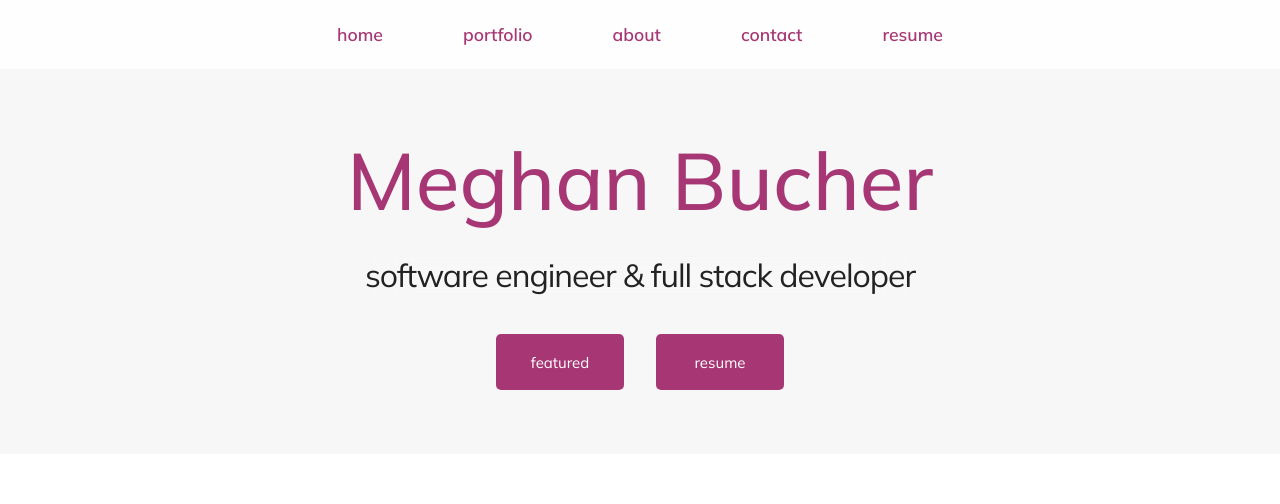
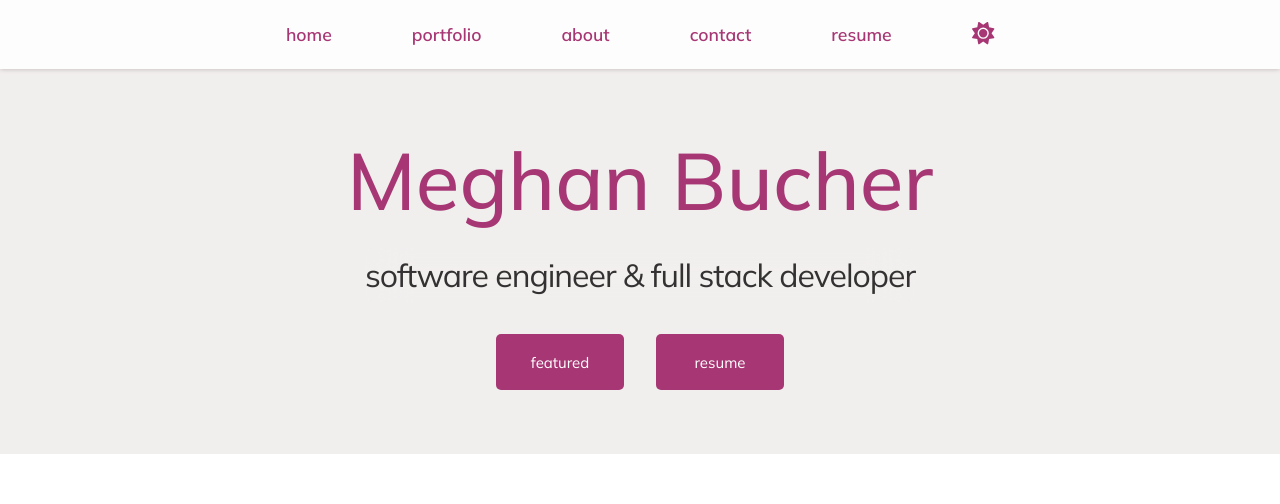
Before and after one commit to megbuch/portfolio-v2, a React (Create React App) app: page / in a window 1280 px wide. Shown: the top 504 px of the page. Built offline with nearby package versions, Linux system fonts and the light colour scheme.

Commit message:
adds dark mode toggle

```diff
--- a/package.json
+++ b/package.json
@@ -9,11 +9,9 @@
     "@fortawesome/free-solid-svg-icons": "^6.4.0",
     "@fortawesome/react-fontawesome": "^0.2.0",
     "dotenv": "^16.0.3",
-    "gsap": "^3.11.5",
     "react": "^18.2.0",
     "react-dom": "^18.2.0",
     "react-google-recaptcha": "^2.1.0",
-    "react-hook-form": "^7.43.9",
     "react-icons": "^4.8.0",
     "react-router-dom": "^6.10.0",
     "react-scripts": "5.0.1",
--- a/src/components/Education/Education.css
+++ b/src/components/Education/Education.css
@@ -12,8 +12,8 @@
   align-items: center;
   text-align: center;
   padding: 15px;
-  background-color: #f9f9f9;
-  box-shadow: 0 2px 4px rgba(0, 0, 0, 0.123);
+  background-color: var(--accent-gray-line);
+  box-shadow: var(--box-shadow);
 }
 
 .Education .card h3 {
--- a/src/components/Navigation/Navigation.css
+++ b/src/components/Navigation/Navigation.css
@@ -1,7 +1,7 @@
 .navbar-links {
   font-size: 1.1rem;
-  background-color: #ffffffe1;
-  border-bottom: 1px solid rgba(245, 245, 245, 0.904);
+  background-color: var(--transparent-white);
+  box-shadow: var(--box-shadow);
   display: flex;
   align-items: center;
   justify-content: center;
@@ -57,11 +57,30 @@
 }
 
 .mobile-link a:hover {
-  color: black;
+  color: var(--black);
 }
 
 .open {
   transform: translateY(0%);
+}
+
+.toggle-theme-container {
+  display: flex;
+  justify-content: center;
+  align-items: center;
+}
+
+.toggle-button {
+  border: none;
+  background-color: transparent;
+  cursor: pointer;
+  padding: 0;
+  color: var(--bright-main);
+  font-size: 1.4rem;
+}
+
+.toggle-button:hover {
+  color: var(--dark-main);
 }
 
 @media only screen and (max-width: 800px) {
--- a/src/components/Navigation/Navigation.jsx
+++ b/src/components/Navigation/Navigation.jsx
@@ -1,10 +1,16 @@
 import React, { useEffect, useState } from "react";
+import { library } from "@fortawesome/fontawesome-svg-core";
+import { FontAwesomeIcon } from "@fortawesome/react-fontawesome";
+import { faSun } from "@fortawesome/free-solid-svg-icons";
+import { faMoon } from "@fortawesome/free-solid-svg-icons";
 import { FaBars, FaTimes } from "react-icons/fa";
 import { Link } from "react-router-dom";
 import resume from "../../assets/documents/resume.pdf";
 import "./Navigation.css";
 
-export default function Nav() {
+library.add(faSun, faMoon);
+
+export default function Nav({ toggleTheme, theme }) {
   const [isMobileMenuOpen, setIsMobileMenuOpen] = useState(false);
 
   const handleHamburgerClick = () => {
@@ -59,6 +65,11 @@ export default function Nav() {
             Resume
           </a>
         </li>
+        <div className="toggle-theme-container">
+          <button className="toggle-button" onClick={toggleTheme}>
+            <FontAwesomeIcon icon={theme === "" ? faSun : faMoon} />
+          </button>
+        </div>
       </ul>
       <div className="hamburger-ctr" onClick={handleHamburgerClick}>
         {isMobileMenuOpen ? (
--- a/src/components/SocialIcons/SocialIcons.css
+++ b/src/components/SocialIcons/SocialIcons.css
@@ -1,7 +1,3 @@
-.icons > a:hover {
-  color: black;
-}
-
 .icons {
   font-size: 1.2rem;
   display: flex;
--- a/src/index.css
+++ b/src/index.css
@@ -1,13 +1,33 @@
 @import url("https://fonts.googleapis.com/css2?family=Mulish:wght@200;300;400;500;600;700;800;900");
 @import url("https://fonts.googleapis.com/css2?family=Inconsolata:wght@200;300;400;500;600;700&display=swap");
 :root {
+  --background-color: white;
   --light-main: #cc619c;
   --bright-main: #a73774;
   --dark-main: #af0562;
-  --transparent-white: #ffffffce;
+  --transparent-white: #ffffffe0;
   --accent-gray-line: #f1efee;
   --deep-gray: #333131;
   --medium-gray: #5f5d5d;
+  --black: #000;
+  --white: #fff;
+  --footer: #1b1a1a;
+  --box-shadow: 0 0 5px #c0b4b4;
+}
+
+.dark {
+  --background-color: #181616;
+  --light-main: #c5bbff;
+  --bright-main: #927ffd;
+  --dark-main: #5240b9;
+  --transparent-white: #141414f1;
+  --accent-gray-line: #222020;
+  --deep-gray: #c7bebe;
+  --medium-gray: #a8a5a5;
+  --black: #e0dada;
+  --white: white;
+  --footer: #000;
+  --box-shadow: 0 3px 8px #000000;
 }
 
 * {
@@ -26,8 +46,8 @@ body {
   font: 16px "Mulish", Helvetica, Arial, sans-serif;
   font-weight: 500;
   line-height: 2.2;
-  background: white;
-  color: black;
+  background: var(--background-color);
+  color: var(--black);
   position: relative;
   height: 100%;
 }
@@ -44,7 +64,7 @@ a {
 }
 
 a:hover {
-  color: black;
+  color: var(--black);
 }
 
 section {
@@ -122,7 +142,7 @@ h2 {
 }
 
 .btn > a {
-  /* color: white; */
+  color: white;
   text-transform: lowercase;
   font-weight: 300;
   letter-spacing: 1px;
--- a/src/pages/App/App.jsx
+++ b/src/pages/App/App.jsx
@@ -6,11 +6,26 @@ import AboutPage from "../../pages/AboutPage/AboutPage";
 import PortfolioPage from "../PortfolioPage/PortfolioPage";
 import ContactPage from "../ContactPage/ContactPage";
 import Footer from "../../components/Footer/Footer";
+import { useState, useEffect } from "react";
 
 function App() {
+  const [theme, setTheme] = useState("");
+
+  const toggleTheme = () => {
+    if (theme === "") {
+      setTheme("dark");
+    } else {
+      setTheme("");
+    }
+  };
+
+  useEffect(() => {
+    document.body.className = theme;
+  }, [theme]);
+
   return (
-    <div className="container">
-      <Nav />
+    <div className={`${theme} container`}>
+      <Nav toggleTheme={toggleTheme} theme={theme} />
       <Routes>
         <Route path="/" element={<LandingPage />} />
         <Route path="/portfolio" element={<PortfolioPage />} />
--- a/src/pages/ContactPage/ContactPage.css
+++ b/src/pages/ContactPage/ContactPage.css
@@ -14,5 +14,5 @@
 }
 
 .ContactPage .icons > a:hover {
-  color: black;
+  color: var(--black);
 }
--- a/src/pages/LandingPage/LandingPage.css
+++ b/src/pages/LandingPage/LandingPage.css
@@ -5,7 +5,7 @@
   align-items: center;
   text-align: center;
   gap: 1rem;
-  background-color: rgb(247, 247, 247);
+  background-color: var(--accent-gray-line);
   padding: 8rem 0 3rem 0;
   margin-bottom: -3rem;
 }
@@ -23,7 +23,6 @@
   font-size: 2rem;
   font-weight: 400;
   letter-spacing: -1px;
-  color: rgb(34, 34, 34);
   opacity: 0;
   transform: translateX(20px);
   animation: fadeRight 2s ease-out forwards;
@@ -50,9 +49,12 @@
 }
 
 .btn-3 {
-  color: white;
   margin: 0 auto 4rem;
   width: 12rem;
+}
+
+.btn-3:hover {
+  color: white;
 }
 
 @keyframes fadeLeft {
--- a/src/pages/PortfolioPage/PortfolioPage.css
+++ b/src/pages/PortfolioPage/PortfolioPage.css
@@ -11,7 +11,7 @@
   width: 22rem;
   height: 20rem;
   border-radius: 8px;
-  box-shadow: 0 0 5px #c0b4b4;
+  box-shadow: var(--box-shadow);
   overflow: hidden;
   position: relative;
 }
@@ -77,11 +77,11 @@
 
 .portfolio-buttons .btn {
   width: 6rem;
+  box-shadow: var(--box-shadow);
 }
 
 .active {
   background-color: var(--dark-main);
-  box-shadow: 0px 1px 2px rgb(182, 178, 178);
 }
 
 @media only screen and (max-width: 800px) {
```
Also changed, not shown: 1 other file (tests, documents, lock files or other folders).
